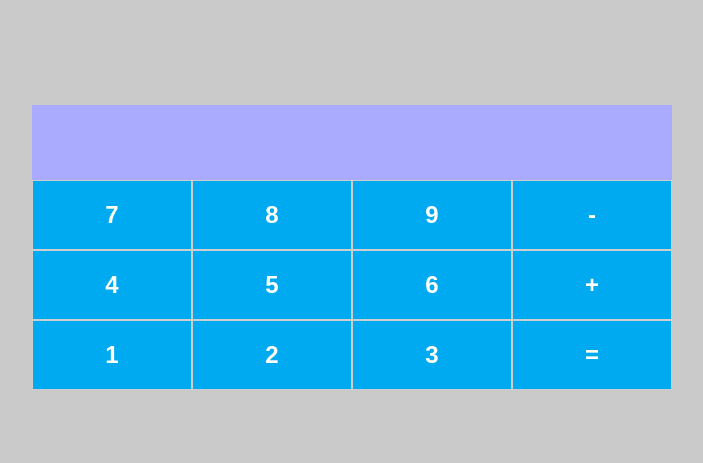
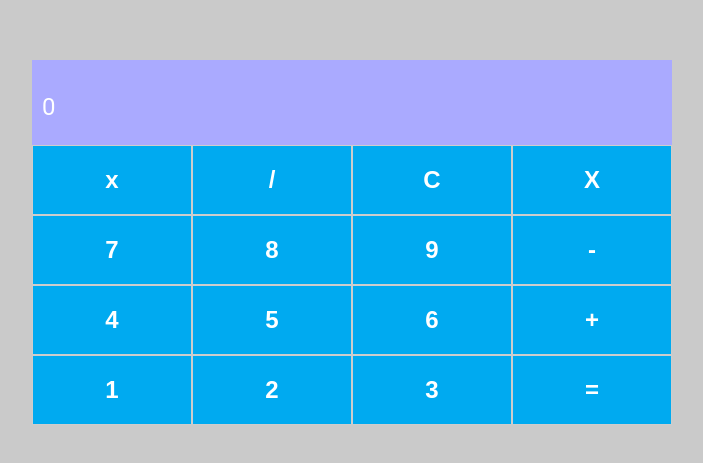
Before and after one commit to elielpdutra/React-Developer-Dio, a React (Create React App) app in the folder DesafioDeProjeto-Criando-uma-calculador-com-react/desafio01-calculadora/: page / in a window 1280 px wide. Shown: the part 153-616 px from the top of the page, without its empty margins (288-991 px from the left). Built offline with nearby package versions, Linux system fonts and the light colour scheme.

Commit message:
Desenvolvendo Interações nos Botões

```diff
--- a/DesafioDeProjeto-Criando-uma-calculador-com-react/desafio01-calculadora/src/App.js
+++ b/DesafioDeProjeto-Criando-uma-calculador-com-react/desafio01-calculadora/src/App.js
@@ -2,29 +2,46 @@
 import Button from "./components/Button";
 
 import { Container, Content, Row, Column } from "./styles";
+import { useState } from "react";
+
+
 
 const App = () => {
+  const [currentNumber, setCurrentNumber] = useState(0);
+
+  const handleClear = () => {
+    setCurrentNumber('0')
+  }
+  const  handleAddNumber = (number) => {
+    setCurrentNumber(prev => `${number}${prev == '0' ? '' : prev}`)
+  }
   return (
     <Container>
       <Content>
-        <Input />
+        <Input value={currentNumber} />
         <Row>
-        <Button label="7" />
-        <Button label="8" />
-        <Button label="9" />
-        <Button label="-" />
+        <Button label="x"  />
+        <Button label="/"  />
+        <Button label="C" onClick={() => handleClear('C')} />
+        <Button label="X"  />
         </Row>
         <Row>
-        <Button label="4" />
-        <Button label="5" />
-        <Button label="6" />
-        <Button label="+" />
+        <Button label="7" onClick={() => handleAddNumber('7')} />
+        <Button label="8" onClick={() => handleAddNumber('8')} />
+        <Button label="9" onClick={() => handleAddNumber('9')} />
+        <Button label="-"  />
         </Row>
         <Row>
-        <Button label="1" />
-        <Button label="2" />
-        <Button label="3" />
-        <Button label="=" />
+        <Button label="4" onClick={() => handleAddNumber('4')} />
+        <Button label="5" onClick={() => handleAddNumber('5')} />
+        <Button label="6" onClick={() => handleAddNumber('6')} />
+        <Button label="+"  />
+        </Row>
+        <Row>
+        <Button label="1" onClick={() => handleAddNumber('1')} />
+        <Button label="2" onClick={() => handleAddNumber('2')} />
+        <Button label="3" onClick={() => handleAddNumber('3')} />
+        <Button label="="  />
         </Row>
       </Content>
     </Container>
--- a/DesafioDeProjeto-Criando-uma-calculador-com-react/desafio01-calculadora/src/components/Button/styles.js
+++ b/DesafioDeProjeto-Criando-uma-calculador-com-react/desafio01-calculadora/src/components/Button/styles.js
@@ -8,4 +8,8 @@
     font-size: 24px;
     font-weight: 700;
     flex: 1;
+
+    &:hover {
+        opacity: 0.6;
+    }
 `
--- a/DesafioDeProjeto-Criando-uma-calculador-com-react/desafio01-calculadora/src/components/Input/index.js
+++ b/DesafioDeProjeto-Criando-uma-calculador-com-react/desafio01-calculadora/src/components/Input/index.js
@@ -1,9 +1,9 @@
 import { InputContainer } from "./styles";
 
-const Input = () => {
+const Input = ({value}) => {
     return (
       <InputContainer>
-       <input />
+       <input disabled  value={value}/>
       </InputContainer>
     );
   }
--- a/DesafioDeProjeto-Criando-uma-calculador-com-react/desafio01-calculadora/src/components/Input/styles.js
+++ b/DesafioDeProjeto-Criando-uma-calculador-com-react/desafio01-calculadora/src/components/Input/styles.js
@@ -17,7 +17,8 @@
         height: 75px;
         background-color: #AAAAFF;
         border: 0;
-        text-align: center;
+        text-align: left;
+        padding: 10px;
 
         font-size: 24px;
         font-family: 'Roboto';
```
